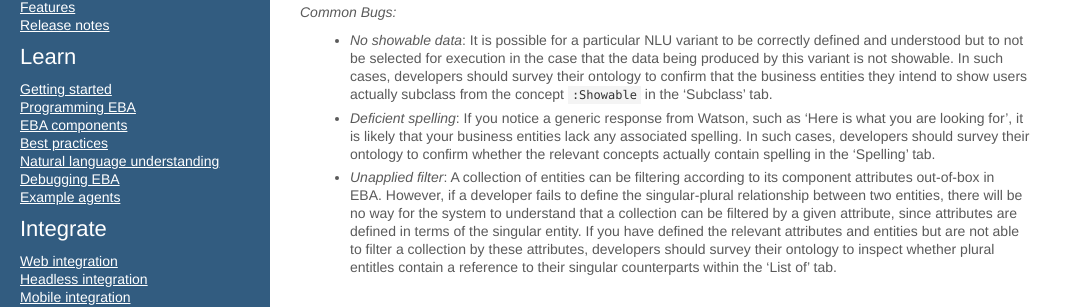
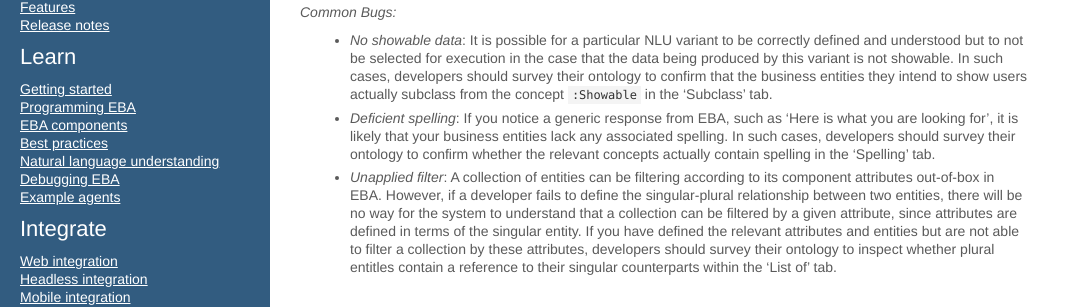
Before and after one commit to ibm-watson-embedded-business-assistant/eba-example-agents, a Jekyll site: the page built from docs/articles/DebuggingWatsonAssistant.md, in a window 1280 px wide and 900 px high, scrolled down 491 px. Shown: the part 150-457 px from the top of the window, without its empty margins (0-1080 px from the left). Built offline with Jekyll 4.4.1, drawn with Linux system fonts in a browser that asks for light colours; our own code applies the rules of GitHub Pages for plain Markdown files.

Commit message:
Update DebuggingWatsonAssistant.md

```diff
--- a/docs/articles/DebuggingWatsonAssistant.md
+++ b/docs/articles/DebuggingWatsonAssistant.md
@@ -25,7 +25,7 @@
 *Common Bugs:*
   - _No showable data_: It is possible for a particular NLU variant to be correctly defined and understood but to not be selected for execution in the case that the data being produced by this variant is not showable. In such cases, developers should survey their ontology to confirm that the business entities they intend to show users actually subclass from the concept `:Showable` in the 'Subclass' tab.
 
-  - _Deficient spelling_: If you notice a generic response from Watson, such as 'Here is what you are looking for', it is likely that your business entities lack any associated spelling. In such cases, developers should survey their ontology to confirm whether the relevant concepts actually contain spelling in the 'Spelling' tab.
+  - _Deficient spelling_: If you notice a generic response from EBA, such as 'Here is what you are looking for', it is likely that your business entities lack any associated spelling. In such cases, developers should survey their ontology to confirm whether the relevant concepts actually contain spelling in the 'Spelling' tab.
 
   - _Unapplied filter_: A collection of entities can be filtering according to its component attributes out-of-box in EBA. However, if a developer fails to define the singular-plural relationship between two entities, there will be no way for the system to understand that a collection can be filtered by a given attribute, since attributes are defined in terms of the singular entity. If you have defined the relevant attributes and entities but are not able to filter a collection by these attributes, developers should survey their ontology to inspect whether plural entitles contain a reference to their singular counterparts within the 'List of' tab.
 
```
